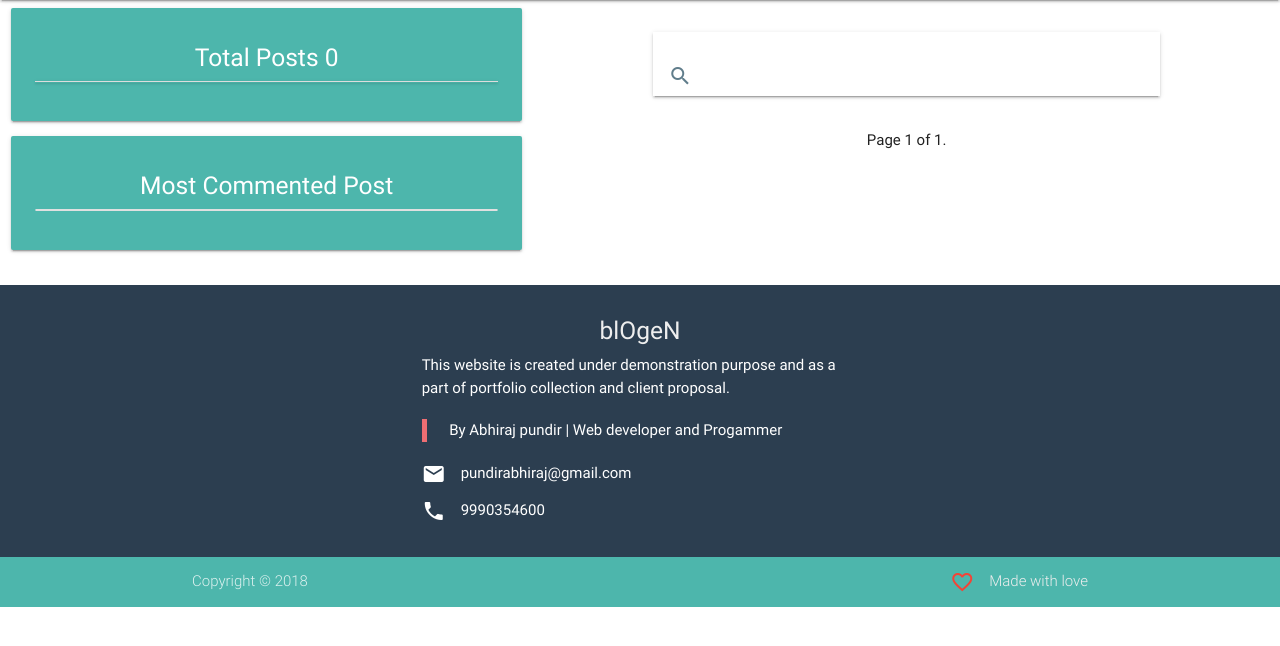
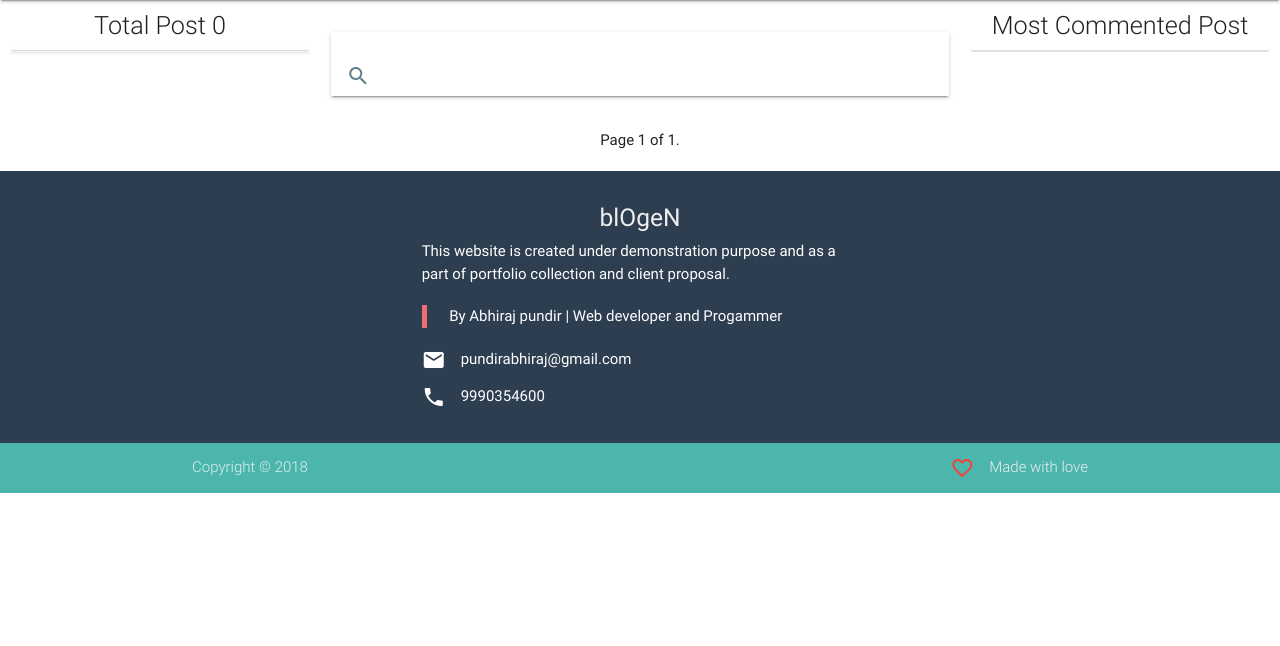
Before and after one commit to learnwithcode/Building-a-blog-Application, a Django app: page / in a window 1280 px wide. Shown: the part 64-710 px from the top of the page. Run offline with Django 3.2, Linux system fonts and the light colour scheme; data that the repository does not hold is empty; parts of the project's set-up code (start-up, migrations or seed data) failed here and were passed over; some libraries are stand-ins or nearby versions.

Commit message:
Change styling

```diff
--- a/blog/templates/blog/base.html
+++ b/blog/templates/blog/base.html
@@ -26,13 +26,21 @@
   <!-- Nav bar ends -->
 
   <div class="row">
-    <div class="col xl5 l5  m5 s12">
-      <div class="card-panel teal lighten-2">
-        <h5 class="center white-text">Total Posts {% total_tags %}</h5>
-        {% show_latest_post %}
-      </div>
-      <div class="card-panel teal lighten-2">
-        <h5 class="white-text center">Most Commented Post</h5>
+    <div class="col xl3 l3  m3 s12">
+      <h5 class="center flow-text">Total Post {% total_tags %}</h5>
+      {% show_latest_post %}
+    </div>
+
+
+    <div class="col xl6 l6 m6 s12">
+      {% block content %}
+      {% endblock %}
+    </div>
+
+
+
+    <div class="col xl3 l3  m3 s12">
+        <h5 class="center flow-text">Most Commented Post</h5>
         <div class="collection">
           {% get_most_commented_posts as most_commented_posts %}
           {% for post in most_commented_posts %}
@@ -40,15 +48,10 @@
             <span class="badge new" data-badge-caption="comment">{{ post.comments.count }}</span> {{ post.title }}</a>
           {% endfor %}
         </div>
-      </div>
-    </div>
 
-
-    <div class="col xl7 l7 m7 s12">
-      {% block content %}
-      {% endblock %}
     </div>
   </div>
+
 
 
 
--- a/blog/templates/blog/post/latest_posts.html
+++ b/blog/templates/blog/post/latest_posts.html
@@ -18,7 +18,6 @@
                 </div>
                 <div class="card-content">
                     <span class="card-title">{{ post.title }}</span>
-                    <p>{{ post.body|markdown|truncatewords:20 }}</p>
                     <div class="card-action">
                         <a href="{{ post.get_absolute_url }}" class="center">Read</a>
                     </div>
--- a/blog/templates/blog/post/list.html
+++ b/blog/templates/blog/post/list.html
@@ -1,10 +1,7 @@
 {% extends "blog/base.html" %}
 {% load blog_tags %}
-
 {% block title %}blOgeN{% endblock %}
-
 {% block content %}
-<div class="container">
   {% include 'blog/post/search.html' %}
 
   <!-- POST WITH TAGS HEDING -->
@@ -18,7 +15,6 @@
   {% for post in posts %}
   {% include 'blog/post/list_snippet.html' %}
   {% endfor %}
+  {% include 'pagination.html' with page=posts %}
 
-{% include 'pagination.html' with page=posts %}
-</div>
 {% endblock %}
```
Also changed, not shown: blog/templates/blog/post/detail.html (+4 -6 lines). Lines whose indentation alone changed are shown as unchanged.
